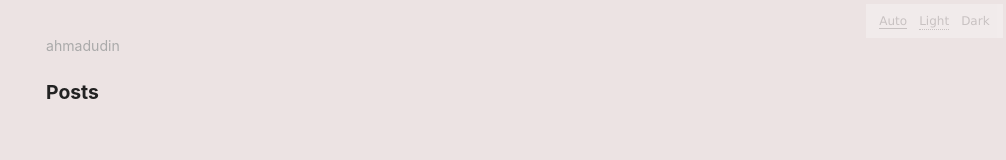
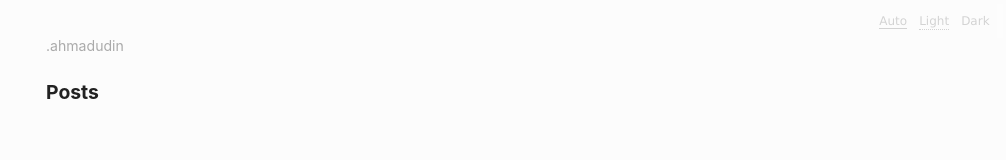
Before and after one commit to ahmadudin/ahmadudin.github.io, a plain HTML site: page categories/index.html in a window 1280 px wide. Shown: the whole page, without its empty margins (274-1280 px from the left). Drawn offline with Linux system fonts and the light colour scheme.

Commit message:
rebuilding site Min Jul 12 23:08:54 WIB 2020

```diff
--- a/categories/index.html
+++ b/categories/index.html
@@ -8,7 +8,7 @@
     <link rel="stylesheet" href="/css/style.css">
     <link rel="stylesheet" href="/css/fonts.css">
 
-    <title>ahmadudin</title>
+    <title>.ahmadudin</title>
     <link rel="icon" type="image/png" href="/assets/img/favicon.ico" />
     <link rel="stylesheet" href="https://use.fontawesome.com/releases/v5.8.2/css/all.css"
         integrity="sha384-oS3vJWv+0UjzBfQzYUhtDYW+Pj2yciDJxpsK1OYPAYjqT085Qq/1cq5FLXAZQ7Ay" crossorigin="anonymous">
@@ -24,7 +24,7 @@
   <header class="site-header">
 
     <div class="wrapper">
-      <a class="muted small" href="https://ahmaduidn.github.io/">ahmadudin</a>
+      <a class="muted small" href="https://ahmaduidn.github.io/">.ahmadudin</a>
     </div>
   </header>
 </body>
--- a/css/style.css
+++ b/css/style.css
@@ -6,7 +6,7 @@ body {
   max-width: 40rem;
   padding: 2rem;
   margin: auto;
-  background: #ece3e3;
+  background: #fcfcfc;
   overscroll-behavior-y: none;
 }
 
```
Also changed, not shown: 404.html (+1 -1 lines), index.html (+2 -2 lines), tags/index.html (+2 -2 lines).
